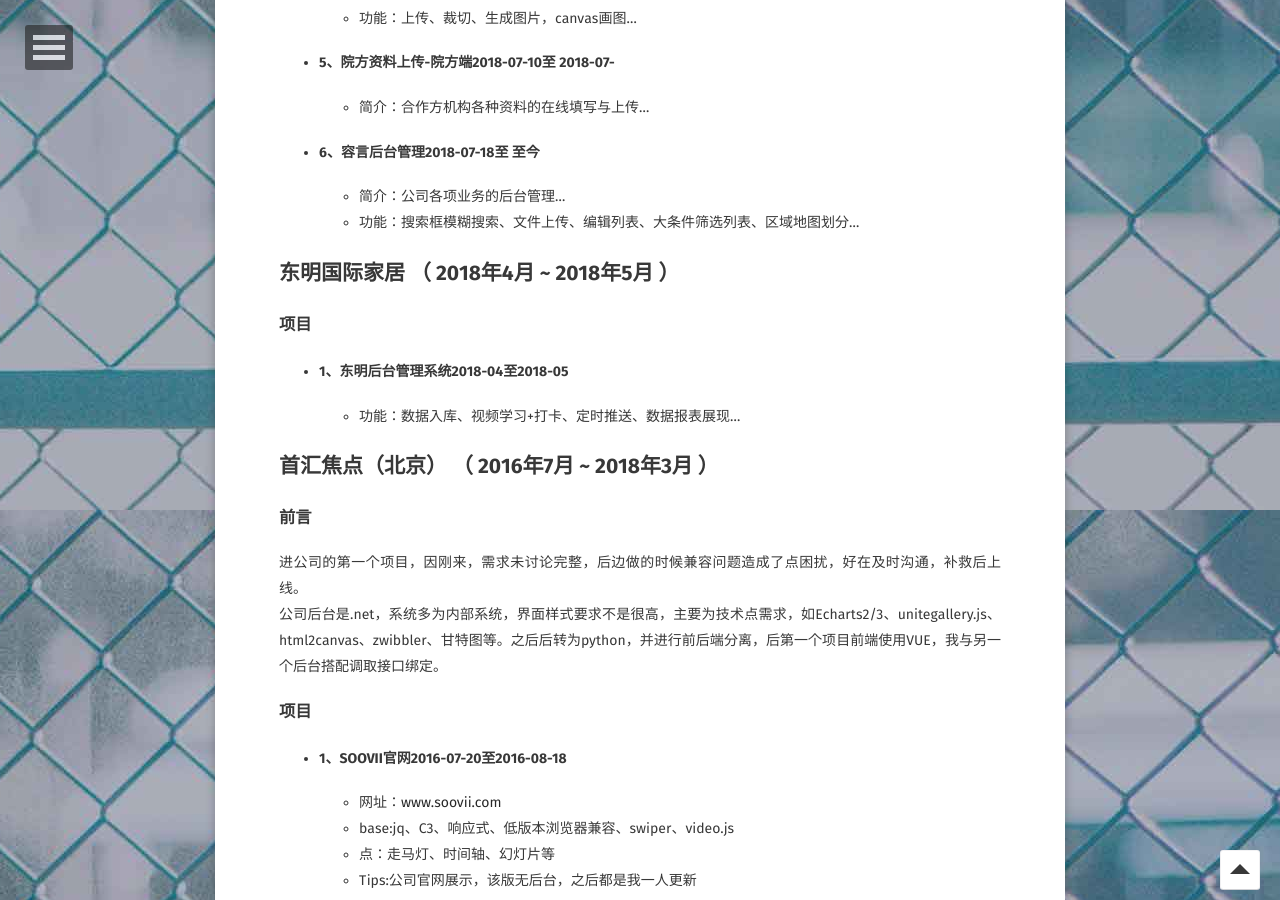
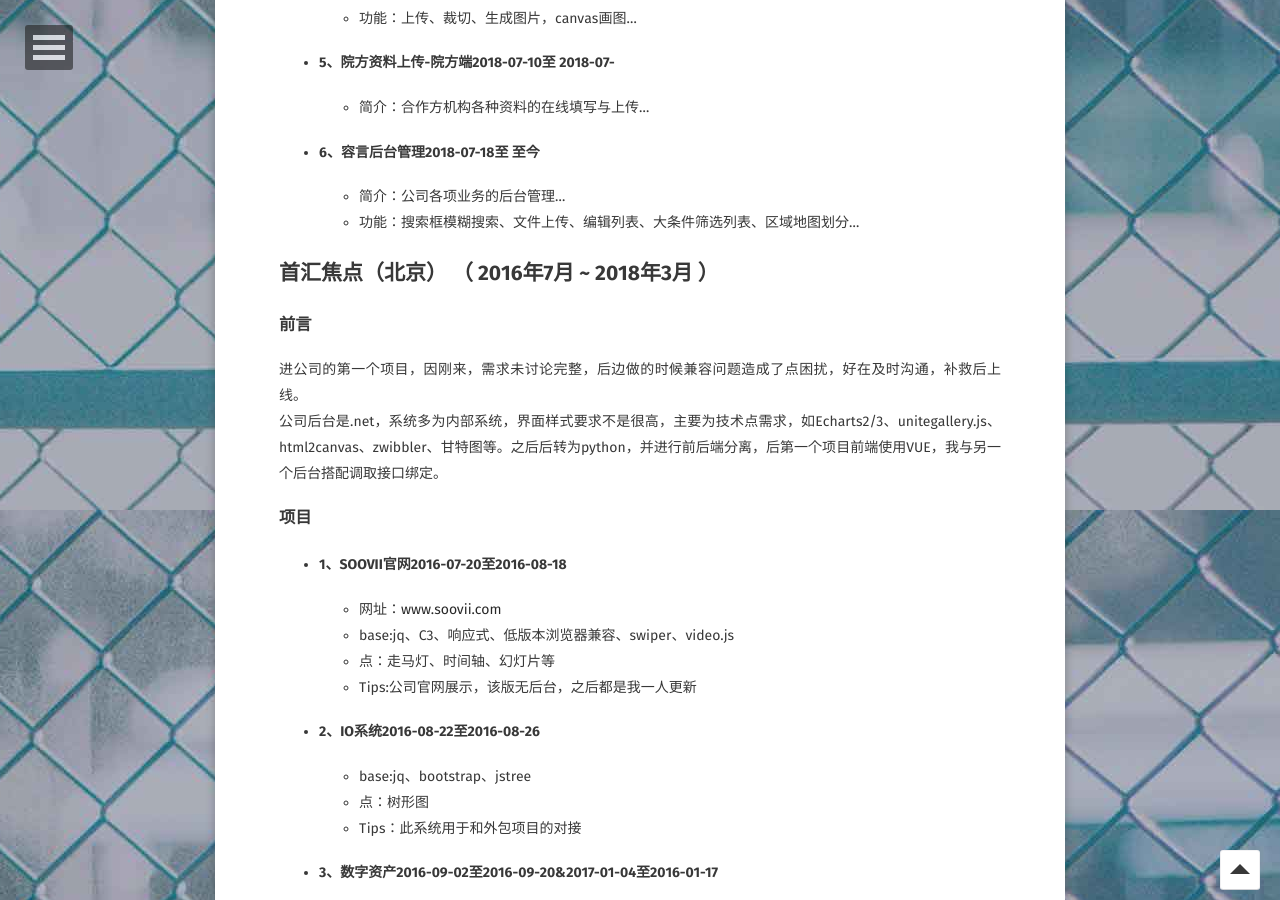
Before and after one commit to ybx13579/IceYang.github.io, a Jekyll site: the page built from about/index.md, in a window 1280 px wide and 900 px high, scrolled down 1290 px. Built offline with Jekyll 4.4.1, drawn with Linux system fonts in a browser that asks for light colours; some web fonts are replaced.

Commit message:
Update index.md

```diff
--- a/about/index.md
+++ b/about/index.md
@@ -72,16 +72,8 @@ comments: false
     </li>
 </ul>
 
-## 东明国际家居 （ 2018年4月 ~ 2018年5月 ）
-### 项目
-<ul>
-    <li>
-        <h4>1、东明后台管理系统<span>2018-04至2018-05</span></h4>
-        <ul>
-            <li>功能：数据入库、视频学习+打卡、定时推送、数据报表展现…</li>
-        </ul>
-    </li>
-</ul>
+
+
 
 ## 首汇焦点（北京） （ 2016年7月 ~ 2018年3月 ）
 
```
Also changed, not shown: other parts of about/index.md (+5 -0 lines).
